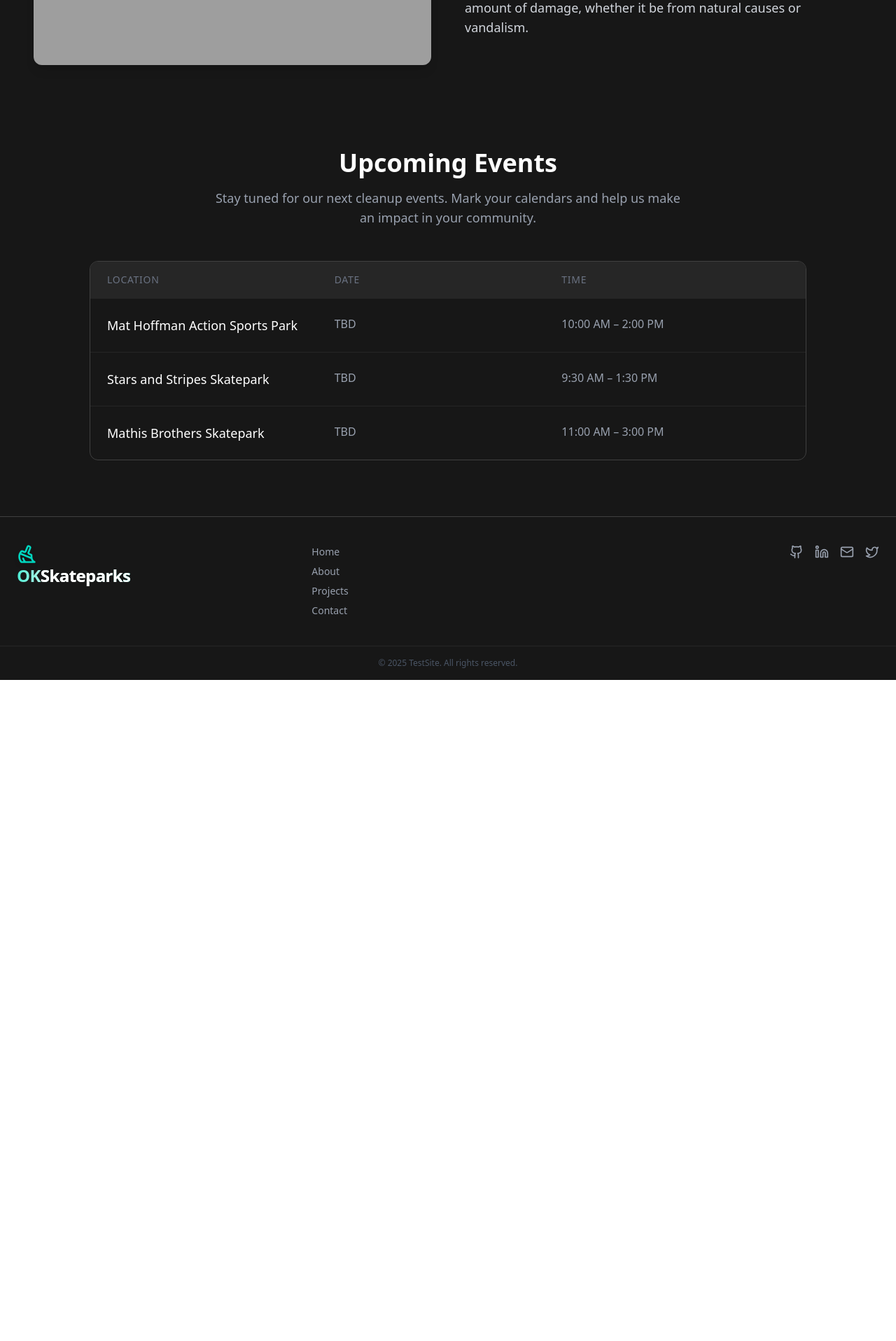
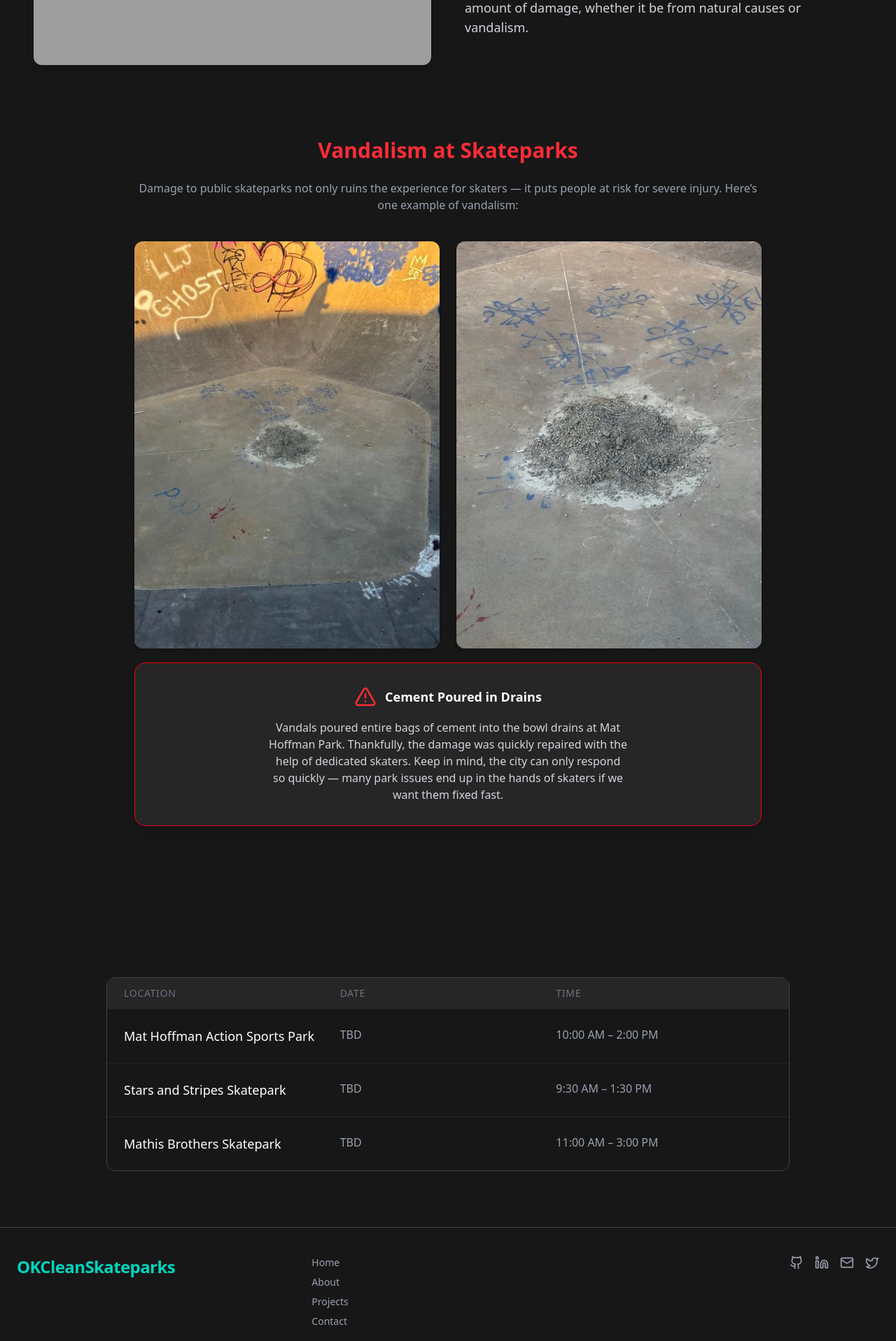
Before and after one commit to ajSeadler/tailwind-template, a React (Vite) app: page /about in a window 1280 px wide. Shown: the part 880-2797 px from the top of the page at 70% size. Before the commit the page ends 1852 px from the top, so only its background shows below. Built offline with nearby package versions, Linux system fonts and the light colour scheme; grey boxes are pictures that could not be loaded.

Commit message:
update nav link, add vandalize section

```diff
--- a/src/components/Footer.tsx
+++ b/src/components/Footer.tsx
@@ -1,5 +1,4 @@
 import { Github, Twitter, Mail, Linkedin } from "lucide-react";
-import { PiBroomBold } from "react-icons/pi";
 import { Link } from "react-router-dom";
 
 const Footer = () => {
@@ -9,10 +8,7 @@ const Footer = () => {
         {/* Left: Logo and tagline */}
         <div>
           <h2 className="text-2xl font-bold text-white tracking-tight">
-            <PiBroomBold className="w-7 h-7 text-teal-400 drop-shadow-md" />
-            <span className="bg-gradient-to-r from-teal-300 via-white to-teal-400 bg-clip-text text-transparent">
-              OK<span className="text-white">Skateparks</span>
-            </span>
+            <span className="text-teal-400">OKCleanSkateparks</span>
           </h2>
         </div>
 
--- a/src/components/LearnMore.tsx
+++ b/src/components/LearnMore.tsx
@@ -1,6 +1,7 @@
 import React from "react";
 // import OurTeam from "./OurTeam";
 import UpcomingEvents from "./UpcomingEvents";
+import { AlertTriangle } from "lucide-react";
 
 const LearnMore: React.FC = () => {
   return (
@@ -73,6 +74,55 @@ const LearnMore: React.FC = () => {
         </div>
       </section>
 
+      <section className="bg-neutral-900 text-white py-16 px-6">
+        <div className="max-w-4xl mx-auto text-center">
+          <h2 className="text-3xl font-bold text-red-500 mb-6">
+            Vandalism at Skateparks
+          </h2>
+          <p className="text-gray-400 mb-10 text-sm sm:text-base">
+            Damage to public skateparks not only ruins the experience for
+            skaters — it puts people at risk for severe injury. Here’s one
+            example of vandalism:
+          </p>
+
+          {/* Images */}
+          <div className="grid gap-6 sm:grid-cols-2">
+            <div className="overflow-hidden rounded-xl shadow-md">
+              <img
+                src="/images/hoffman-damage.jpg"
+                alt="Cement damage at Mat Hoffman Park"
+                className="object-cover w-full h-full transition-transform duration-300 hover:scale-105"
+              />
+            </div>
+            <div className="overflow-hidden rounded-xl shadow-md">
+              <img
+                src="/images/hoffman-damage1.jpg"
+                alt="Drain covered with cement at Mat Hoffman Park"
+                className="object-cover w-full h-full transition-transform duration-300 hover:scale-105"
+              />
+            </div>
+          </div>
+
+          <div className="bg-neutral-800 border border-red-600 rounded-2xl p-8 shadow-lg mb-10 mt-5">
+            <div className="flex flex-col items-center gap-4">
+              <div className="flex items-center gap-3">
+                <AlertTriangle className="w-8 h-8 mx-auto text-red-500 animate-pulse" />
+                <h3 className="text-lg font-semibold text-white">
+                  Cement Poured in Drains
+                </h3>
+              </div>
+              <p className="text-gray-300 text-sm sm:text-base text-center max-w-lg">
+                Vandals poured entire bags of cement into the bowl drains at Mat
+                Hoffman Park. Thankfully, the damage was quickly repaired with
+                the help of dedicated skaters. Keep in mind, the city can only
+                respond so quickly — many park issues end up in the hands of
+                skaters if we want them fixed fast.
+              </p>
+            </div>
+          </div>
+        </div>
+      </section>
+
       {/* Section 3: Upcoming Events */}
       <section className="py-20 px-6 md:px-12 text-white">
         <UpcomingEvents />
--- a/src/components/NavBar.tsx
+++ b/src/components/NavBar.tsx
@@ -9,6 +9,7 @@ import {
   Menu,
   X,
   Hammer,
+  Trash2,
 } from "lucide-react";
 import { PiBroomBold } from "react-icons/pi";
 import { motion, AnimatePresence } from "framer-motion";
@@ -18,7 +19,7 @@ const navLinks = [
   { to: "/about", label: "About", icon: <Info className="w-4 h-4" /> },
   {
     to: "/projects",
-    label: "Projects",
+    label: "Events",
     icon: <FolderKanban className="w-4 h-4" />,
   },
   {
@@ -41,17 +42,14 @@ const Navbar: React.FC = () => {
   const toggleMobileMenu = () => setMobileMenuOpen((prev) => !prev);
 
   return (
-    <nav className="w-full backdrop-blur bg-neutral-900 border-b border-gray-800 shadow-[0_1px_1px_rgba(255,255,255,0.05)] z-50">
+    <nav className="w-full backdrop-blur bg-neutral-900 border-b border-neutral-700 shadow-[0_1px_1px_rgba(255,255,255,0.05)] z-50">
       <div className="max-w-7xl mx-auto px-6 py-4 flex items-center justify-between">
         {/* Logo */}
         <NavLink
           to="/"
           className="flex items-center gap-2 text-2xl font-semibold tracking-tight text-white hover:text-teal-400 transition-colors duration-300"
         >
-          <PiBroomBold className="w-7 h-7 text-teal-400 drop-shadow-md" />
-          <span className="bg-gradient-to-r from-teal-300 via-white to-teal-400 bg-clip-text text-transparent">
-            OK<span className="text-white">Skateparks</span>
-          </span>
+          <Trash2 className="w-7 h-7 text-teal-400 drop-shadow-md" />
         </NavLink>
 
         {/* Desktop Navigation */}
@@ -61,7 +59,7 @@ const Navbar: React.FC = () => {
               key={link.to}
               to={link.to}
               className={({ isActive }) =>
-                `flex items-center gap-1 transition-colors duration-200 ${
+                `flex items-center font-bold gap-1 transition-colors duration-200 ${
                   isActive
                     ? "text-teal-400"
                     : "text-gray-300 hover:text-teal-400"
--- a/src/components/Projects.tsx
+++ b/src/components/Projects.tsx
@@ -9,7 +9,7 @@ const Projects: React.FC = () => {
         {/* Header */}
         <header className="text-center mb-12">
           <h1 className="text-4xl font-bold text-teal-400">
-            Projects & Cleanups
+            Events & Cleanups
           </h1>
           <p className="text-gray-400 mt-3 text-sm sm:text-base">
             From community-led cleanups to skatepark improvements, here's what’s
--- a/src/components/SkateparkList.tsx
+++ b/src/components/SkateparkList.tsx
@@ -48,18 +48,27 @@ const SkateparkCard: React.FC<Skatepark> = ({
 
 const SkateparkList: React.FC = () => {
   const [query, setQuery] = useState("");
+  const [cityFilter, setCityFilter] = useState<string | null>(null);
 
-  const filteredSkateparks = skateparks.filter((park) =>
-    `${park.name} ${park.address} ${park.description}`
+  const filteredSkateparks = skateparks.filter((park) => {
+    const matchesQuery = `${park.name} ${park.address} ${park.description}`
       .toLowerCase()
-      .includes(query.toLowerCase())
-  );
+      .includes(query.toLowerCase());
+
+    const matchesCity =
+      !cityFilter ||
+      park.address.toLowerCase().includes(cityFilter.toLowerCase());
+
+    return matchesQuery && matchesCity;
+  });
+
+  const cities = ["Oklahoma City", "Edmond", "Norman"];
 
   return (
     <div className="bg-neutral-950 min-h-screen py-12 px-4 sm:px-6 lg:px-8">
       <div className="max-w-7xl mx-auto">
         {/* Search Bar */}
-        <div className="max-w-xl mx-auto mb-12 relative">
+        <div className="max-w-xl mx-auto mb-8 relative">
           <Search className="absolute left-3 top-3 w-5 h-5 text-gray-400" />
           <input
             type="text"
@@ -68,6 +77,23 @@ const SkateparkList: React.FC = () => {
             value={query}
             onChange={(e) => setQuery(e.target.value)}
           />
+        </div>
+
+        {/* Filter Buttons */}
+        <div className="flex justify-center gap-4 mb-12 flex-wrap">
+          {cities.map((city) => (
+            <button
+              key={city}
+              onClick={() => setCityFilter(cityFilter === city ? null : city)}
+              className={`px-5 py-2 rounded-xl font-medium transition-all shadow-md ${
+                cityFilter === city
+                  ? "bg-teal-500 text-white"
+                  : "bg-neutral-800 text-gray-300 hover:bg-neutral-700"
+              }`}
+            >
+              {city}
+            </button>
+          ))}
         </div>
 
         {/* Results */}
--- a/src/components/UpcomingEvents.tsx
+++ b/src/components/UpcomingEvents.tsx
@@ -4,18 +4,12 @@ import { Link } from "react-router-dom";
 
 const UpcomingEvents: React.FC = () => {
   return (
-    <div className="max-w-5xl mx-auto">
-      <header className="text-center mb-12">
-        <h2 className="text-4xl font-bold mb-4">Upcoming Events</h2>
-        <p className="text-lg text-gray-400 max-w-2xl mx-auto">
-          Stay tuned for our next cleanup events. Mark your calendars and help
-          us make an impact in your community.
-        </p>
-      </header>
+    <div className="max-w-5xl mx-auto px-4 sm:px-6">
+      <header className="text-center mb-8"></header>
 
       <div className="w-full divide-y divide-neutral-800 border border-neutral-700 rounded-xl overflow-hidden">
-        {/* Column Headers */}
-        <div className="grid grid-cols-3 text-sm uppercase tracking-wider text-gray-500 bg-neutral-800 px-6 py-4">
+        {/* Column Headers (hidden on xs) */}
+        <div className="hidden sm:grid grid-cols-3 text-sm uppercase tracking-wider text-gray-500 bg-neutral-800 px-6 py-3">
           <span>Location</span>
           <span>Date</span>
           <span>Time</span>
@@ -26,13 +20,38 @@ const UpcomingEvents: React.FC = () => {
           <Link
             key={event.id}
             to={`/skateparks/${event.id}`}
-            className="grid grid-cols-3 px-6 py-6 hover:bg-neutral-800 transition cursor-pointer"
+            className="grid grid-cols-1 sm:grid-cols-3 px-6 py-6 hover:bg-neutral-800 transition cursor-pointer"
           >
-            <span className="font-medium text-lg">{event.location}</span>
-            <span className="text-gray-400">{event.date}</span>
-            <span className="text-gray-400">{event.time}</span>
+            {/* Location */}
+            <div>
+              <span className="block sm:hidden text-xs uppercase text-gray-500 mb-1">
+                Location
+              </span>
+              <span className="font-medium text-lg text-white">
+                {event.location}
+              </span>
+            </div>
+            {/* Date */}
+            <div className="mt-4 sm:mt-0">
+              <span className="block sm:hidden text-xs uppercase text-gray-500 mb-1">
+                Date
+              </span>
+              <span className="text-gray-400">{event.date}</span>
+            </div>
+            {/* Time */}
+            <div className="mt-4 sm:mt-0">
+              <span className="block sm:hidden text-xs uppercase text-gray-500 mb-1">
+                Time
+              </span>
+              <span className="text-gray-400">{event.time}</span>
+            </div>
           </Link>
         ))}
+
+        {/* No Events Fallback */}
+        {events.length === 0 && (
+          <p className="text-center text-gray-400 py-8">No upcoming events.</p>
+        )}
       </div>
     </div>
   );
--- a/src/pages/SkateparkPage.tsx
+++ b/src/pages/SkateparkPage.tsx
@@ -41,7 +41,7 @@ const SkateparkPage: React.FC = () => {
             className="inline-flex items-center text-sm text-teal-500 hover:text-teal-400 transition"
           >
             <ArrowLeft className="w-4 h-4 mr-1" />
-            Back to all skateparks
+            All skateparks
           </Link>
         </div>
 
```
Also changed, not shown: src/components/ParkCleanupMessage.tsx (+20 -18 lines), public/images/hoffman-damage.jpg (added), public/images/hoffman-damage1.jpg (added).
